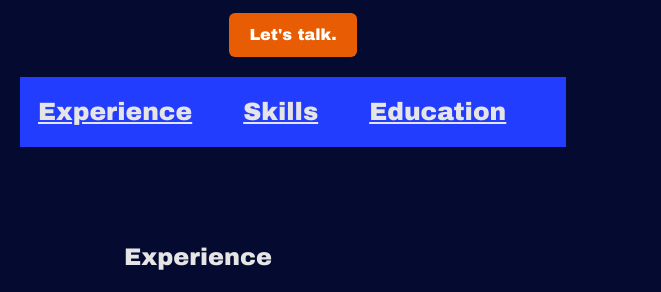
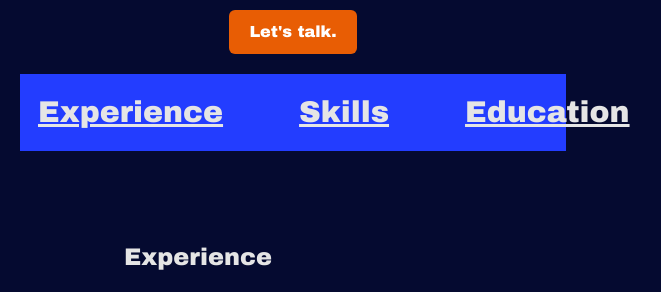
Before and after one commit to einavtsach/Einav-Tsach-JOUR352, a plain HTML site: page online-portfolio-updated/index.html in a window 1280 px wide. Shown: the part 132-424 px from the top of the page, 442-1103 px from the left. Drawn offline with nearby package versions, Linux system fonts and the light colour scheme.

Commit message:
final updates

```diff
--- a/online-portfolio-updated/style.css
+++ b/online-portfolio-updated/style.css
@@ -20,9 +20,11 @@
 }
 
 #navbar .nav-link {
-    color: #e5e5e5; /* Text color for navbar links */
+    color: #e5e5e5;
     text-decoration: underline;
-    font-size: 25px
+    font-size: 30px;
+    color: #e5e5e5;
+    margin-right: 40px;
 }
 
 #navbar .navbar-nav .nav-item {
@@ -101,12 +103,6 @@ text-align: center;
 }
 
 /* Navigation bar styles */
-
-#navbar .nav-link {
-  color: #e5e5e5; /* Text color for navbar links */
-  margin-right: 15px; /* Spacing between navbar items */
-}
-
 .btn-primary {
   background-color: #e85d04; /* Button background color */
   border: none; /* Remove default border */
```
Also changed, not shown: online-portfolio-old1/IMG_8462.JPG (renamed from online-portfolio-new/IMG_8462.JPG), online-portfolio-old1/index.html (renamed from online-portfolio-new/index.html), online-portfolio-old1/style.css (renamed from online-portfolio-new/style.css), online-portfolio-old2/1.jpg (renamed from online-portfolio/1.jpg), online-portfolio-old2/2.jpg (renamed from online-portfolio/2.jpg), online-portfolio-old2/3.jpg (renamed from online-portfolio/3.jpg), online-portfolio-old2/4.jpg (renamed from online-portfolio/4.jpg), online-portfolio-old2/IMG_8462.JPG (renamed from online-portfolio/IMG_8462.JPG), online-portfolio-old2/index.html (renamed from online-portfolio/index.html), online-portfolio-old2/style.css (renamed from online-portfolio/style.css), 4 other files.
